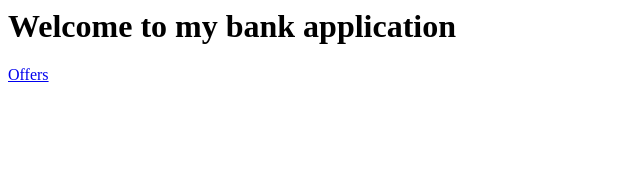
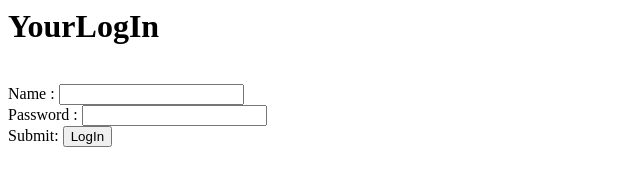
Before and after one commit to chouta1/Bank, a plain HTML site: page welcome.html in a window 1280 px wide. Shown: the whole page, without its empty margins (0-640 px from the left). Drawn offline with Linux system fonts and the light colour scheme.

Commit message:
Update welcome.html

```diff
--- a/welcome.html
+++ b/welcome.html
@@ -4,8 +4,17 @@
 
   <body>
 
-    <h1>Welcome to my bank application </h1>
-    <a href="offer.html">Offers</a>
+    <h1>YourLogIn </h1>
+    <br>
+
+    <form action="login.html">
+      Name : <input type="text"> <br>
+      Password : <input type="password"><br>
+      Submit: <input type="submit" name="submit" value="LogIn">
+
+      </form>
+
+
 
     </body>
   </html>
```
